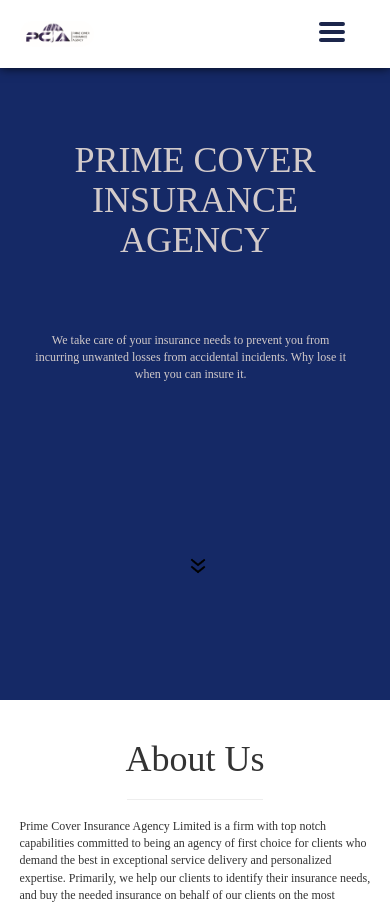
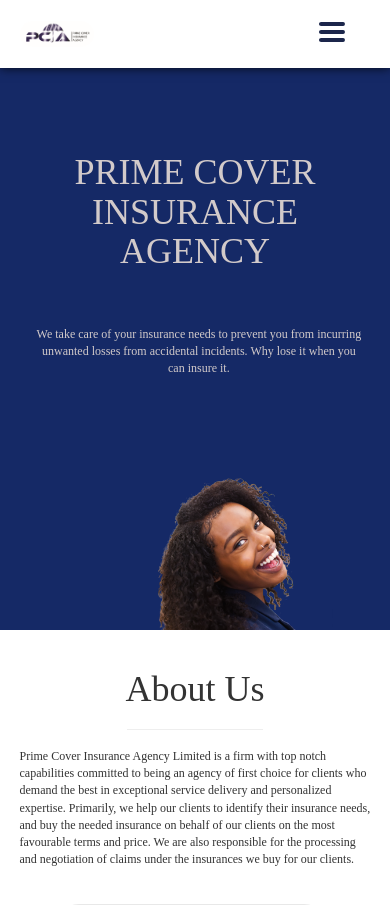
Before and after one commit to Mathewsalufwani/PCI, a Django app: page / in a window 390 px wide. Shown: the top 905 px of the page. Run offline with Django 3.2, Linux system fonts and the light colour scheme; some libraries are stand-ins or nearby versions; some web fonts are replaced.

Commit message:
commit 43

```diff
--- a/static/css/app2.css
+++ b/static/css/app2.css
@@ -447,12 +447,15 @@
 
   .hero {
     font-size: 12px;
-    height: 700px;
+    height: 630px;
   }
 
   .hero .girl {
-    display: none;
-    width: 150%;
+    display: block;
+    width: 177px;
+    margin-left: 71px;
+    padding-top: 65%;
+    height: auto;
     -ms-grid-column: 4;
     -ms-grid-column-span: 4;
     grid-column: 4/8;
@@ -462,14 +465,14 @@
 
   .hero .arrow {
     position: relative;
-    top: -5%;
+    top: -95px;
     height: 2em;
-    left: 30%;
+    left: -80px;
   }
 
   .hero p {
     position: relative;
-    top: -30%;
+    top: 10%;
   }
 
   .hero h1 {
```
